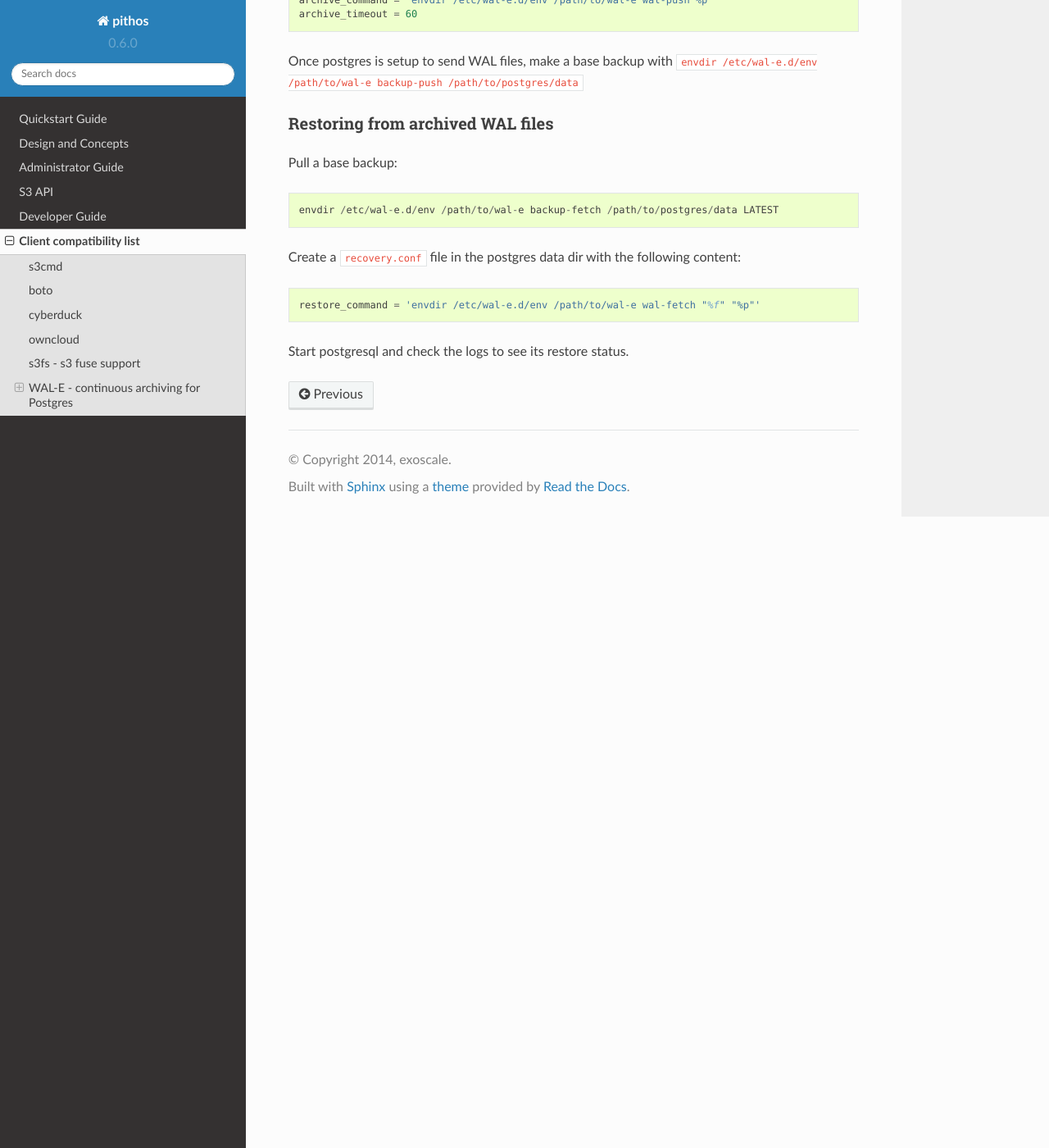
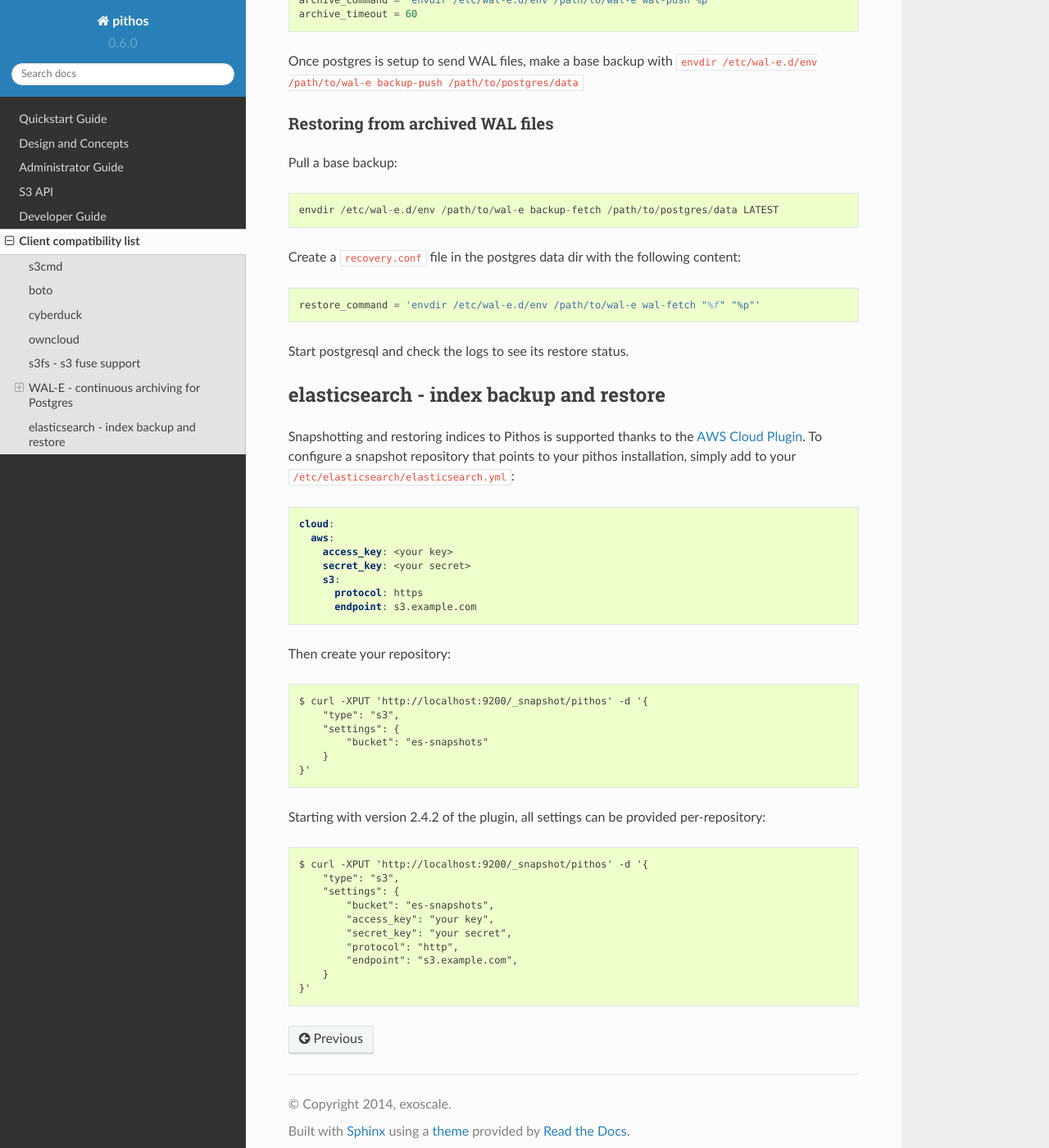
Before and after one commit to exoscale/pithos, a Sphinx documentation site: the page built from doc/source/clients.rst, in a window 1280 px wide and 1400 px high, scrolled down 1857 px. Shown: the whole window at 82% size. Built offline with Sphinx 7.4.7 and the Read the Docs theme 2.0.0, drawn with Linux system fonts in a browser that asks for light colours.

Commit message:
Add docs for elasticsearch snapshotting config

```diff
--- a/doc/source/clients.rst
+++ b/doc/source/clients.rst
@@ -99,3 +99,45 @@ content::
     restore_command = 'envdir /etc/wal-e.d/env /path/to/wal-e wal-fetch "%f" "%p"'
 
 Start postgresql and check the logs to see its restore status.
+
+elasticsearch - index backup and restore
+----------------------------------------
+
+Snapshotting and restoring indices to Pithos is supported thanks to the `AWS
+Cloud Plugin`_. To configure a snapshot repository that points to your pithos
+installation, simply add to your ``/etc/elasticsearch/elasticsearch.yml``:
+
+.. code-block:: yaml
+
+    cloud:
+      aws:
+        access_key: <your key>
+        secret_key: <your secret>
+        s3:
+          protocol: https
+          endpoint: s3.example.com
+
+Then create your repository::
+
+    $ curl -XPUT 'http://localhost:9200/_snapshot/pithos' -d '{
+        "type": "s3",
+        "settings": {
+            "bucket": "es-snapshots"
+        }
+    }'
+
+Starting with version 2.4.2 of the plugin, all settings can be provided
+per-repository::
+
+    $ curl -XPUT 'http://localhost:9200/_snapshot/pithos' -d '{
+        "type": "s3",
+        "settings": {
+            "bucket": "es-snapshots",
+            "access_key": "your key",
+            "secret_key": "your secret",
+            "protocol": "http",
+            "endpoint": "s3.example.com",
+        }
+    }'
+
+.. _AWS Cloud Plugin: https://github.com/elasticsearch/elasticsearch-cloud-aws
```
